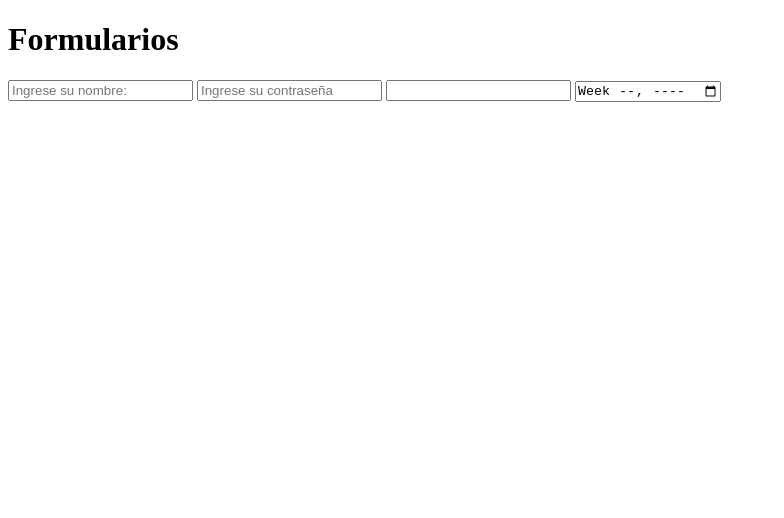
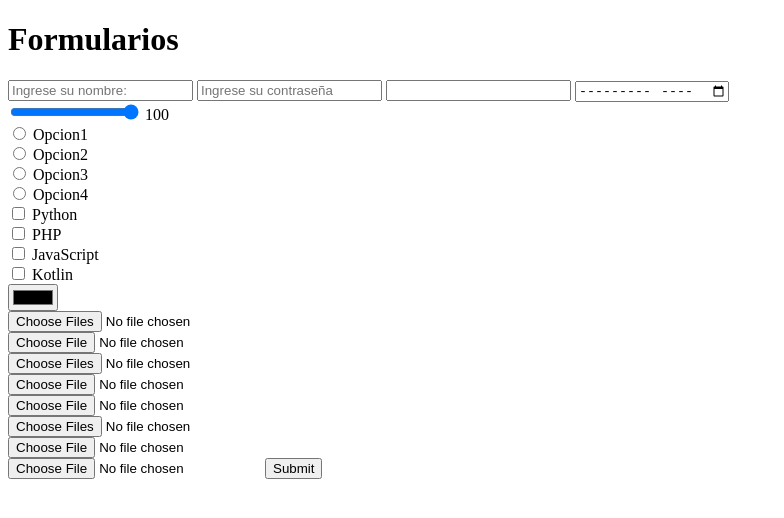
Before and after one commit to Startclass15/ProgramacionWeb, a plain HTML site: page fomularios.html in a window 1280 px wide. Shown: the whole page, without its empty margins (0-784 px from the left). Drawn offline with Linux system fonts and the light colour scheme.

Commit message:
Formularios Completo

```diff
--- a/fomularios.html
+++ b/fomularios.html
@@ -36,13 +36,101 @@
     6. Hora: time
     7. Mes: month
     8. Semana: week
+
+    Tipos de datos complementarios
+    9. Rangos : range
+    10. Botones de opcion: radio
+    11. Casillas de Verificacion: checkbox
+    12. color: color
+    13. Selectores de archivos: file
+    tipos de archivos
+    * Imagenes
+        image/*
+        image/png
+        image/jpg
+        image/gif
+    * Documentos
+     application/pdf
+     application/msword formato .doc
+     application/vnd.openxmlformats-officedocument.wordprocessingml.document .docx
+
+     *audio
+      audio/mpeg
+      audio/wav
+
+    * Video
+    video/mp4
+    video/webm
+
+    *archivos comprimidos
+    application/zip
+    application/rar
+    application/7z
+
+    Extras
+    diferentes extensiones
+
+
+    PROPIEDAD PARA MARCAR COMO OBLIGATORIO EN EL FORMLULARIO required
     -->
-    <form>
-
+    <form action="/formularios2" method="get">
         <input type="text" placeholder="Ingrese su nombre: " required>
         <input type="password" placeholder="Ingrese su contraseña">
         <input type="number">
-        <input type="week">
+        <input type="month">
+        <br>
+        <input type="range" min="10" max="100" step="5" oninput="valor.value=this.value" value="100">
+        <output id="valor">100</output>
+        <br>
+        <input type="radio" value="opcion1" id="opcion1" name="opciones">
+        <label for="opcion1">Opcion1</label>
+        <br>
+        <input type="radio" value="opcion2" id="opcion2" name="opciones">
+        <label for="opcion2">Opcion2</label>
+        <br>
+
+        <input type="radio" value="opcion3" id="opcion3" name="opciones">
+        <label for="opcion3">Opcion3</label>
+        <br>
+
+        <input type="radio" value="opcion4" id="opcion4" name="opciones">
+        <label for="opcion4">Opcion4</label>
+
+        <br>
+
+        <input type="checkbox" value="python" name="programacion">
+        <label for="python">Python</label>
+        <br>
+        <input type="checkbox" value="php" name="programacion">
+        <label for="php">PHP</label>
+        <br>
+        <input type="checkbox" value="javascript" name="programacion">
+        <label for="javascript">JavaScript</label>
+        <br>
+        <input type="checkbox" value="kotlin" name="programacion">
+        <label for="kotlin">Kotlin</label>
+
+        <br>
+        <input type="color" id="colores" required>
+        <br>
+        <input type="file" multiple accept="application/vnd.openxmlformats-officedocument.wordprocessingml.document" >
+        <br>
+        <input type="file" accept="audio/mpeg" required>
+        <br>
+        <input type="file" accept="video/mp4" multiple>
+        <br>
+        <input type="file" accept="application/zip">
+        <br>
+        <input type="file" accept=".html">
+        <br>
+        <input type="file" accept=".py, .js, .html, .css" multiple>
+        <br>
+        <input type="file" accept=".iso" required>
+        <br>
+        <input type="file" accept="application/pdf">
+        <input type="submit" >
+
+
 
     </form>
 </body>
```
